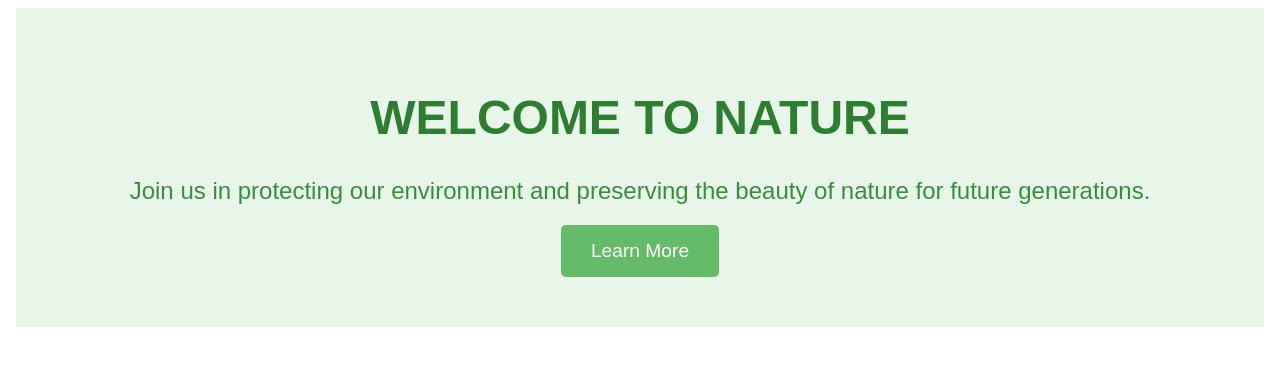
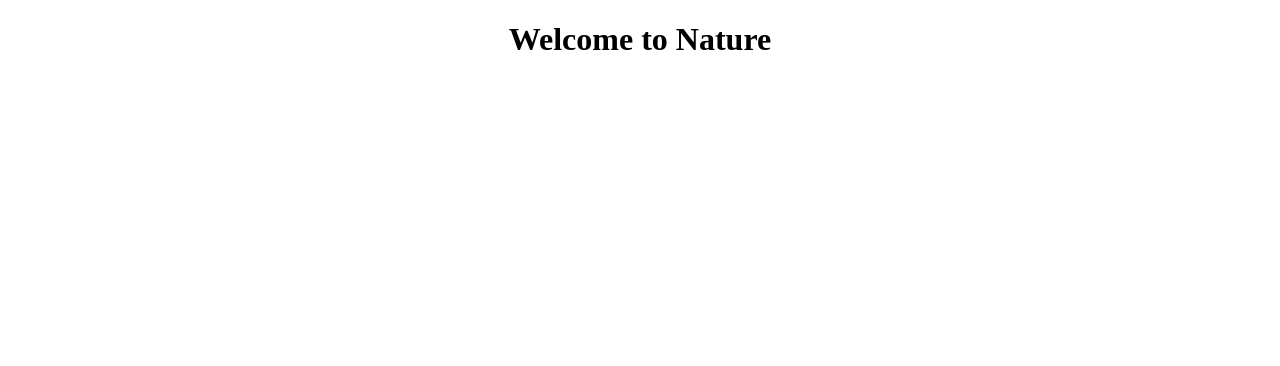
Before and after one commit to divyanjali2/angular_frontend, an Angular app: page / in a window 1280 px wide. Shown: the top 366 px of the page. Built offline with nearby package versions, Linux system fonts and the light colour scheme.

Commit message:
test file added

```diff
--- a/src/app/app.component.html
+++ b/src/app/app.component.html
@@ -4,52 +4,11 @@
   <meta charset="UTF-8">
   <meta name="viewport" content="width=device-width, initial-scale=1.0">
   <title>Welcome to Nature</title>
-  <style>
-    body {
-      background-color: #e8f5e9;
-      font-family: 'Arial', sans-serif;
-      text-align: center;
-      padding: 50px;
-    }
-    h1 {
-      color: #2e7d32;
-      font-size: 3em;
-      text-transform: uppercase;
-    }
-    p {
-      font-size: 1.5em;
-      color: #388e3c;
-      margin-bottom: 20px;
-    }
-    .button {
-      padding: 15px 30px;
-      background-color: #66bb6a;
-      color: white;
-      font-size: 1.2em;
-      border: none;
-      border-radius: 5px;
-      cursor: pointer;
-    }
-    .button:hover {
-      background-color: #388e3c;
-    }
-    .nature-image {
-      margin-top: 30px;
-      width: 80%;
-      border-radius: 10px;
-    }
-  </style>
 </head>
 <body>
-
-  <h1>Welcome to Nature</h1>
-  <p>Join us in protecting our environment and preserving the beauty of nature for future generations.</p>
-
-  <button class="button" onclick="alert('Thank you for caring about nature!')">Learn More</button>
-
-  <!-- <div>
-    <img src="https://images.app.goo.gl/MszWcg9NLvCHPW6B9" class="nature-image" alt="Nature Image">
-  </div> -->
+  <div class="hero-content">
+    <h1 style="text-align: center;">Welcome to Nature</h1>
+  </div>
 
 </body>
 </html>
```
Also changed, not shown: 1 other file (tests, documents, lock files or other folders).
